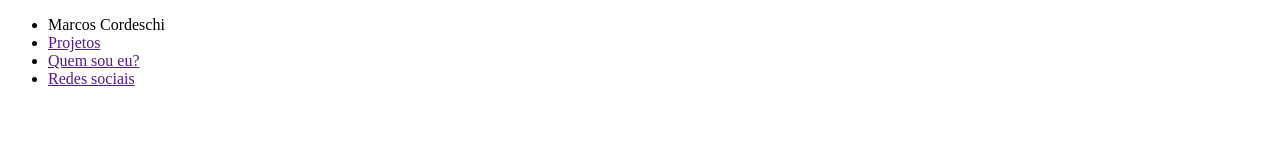
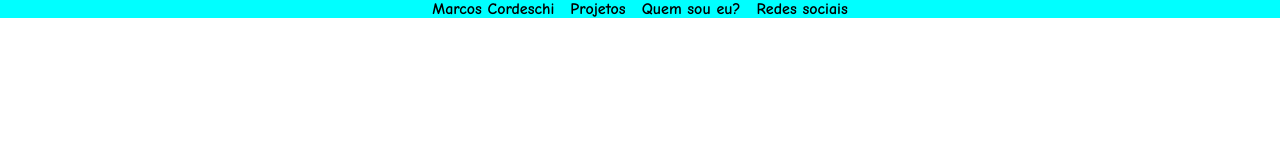
Before and after one commit to Theuu03/MarcosCordeschiPortfolio, a plain HTML site: page index.html in a window 1280 px wide. Drawn offline with Linux system fonts and the light colour scheme.

Commit message:
Centralizando o nav

```diff
--- a/index.html
+++ b/index.html
@@ -3,15 +3,16 @@
 <head>
     <meta charset="UTF-8">
     <meta name="viewport" content="width=device-width, initial-scale=1.0">
+    <link rel="stylesheet" href="style.css">
     <title>Marcos Cordeschi</title>
 </head>
 <body>
     <header>
         <nav>
             <ul>
-                <li><span>
+                <li><a href="index.html">
                     Marcos Cordeschi
-                </span></li>
+                </a></li>
                 <li><a href="">Projetos</a></li>
                 <li><a href="">Quem sou eu?</a></li>
                 <li><a href="">Redes sociais</a></li>
--- a/style.css
+++ b/style.css
@@ -5,6 +5,25 @@
     padding: 0;
 }
 
-nav{
+header{
+    min-width: 100vw;
+    display: flex;
+    justify-content: center;
+    background-color: aqua;
+}
 
+nav ul{
+    list-style: none;
+
+    display: flex;
+    flex-direction: row;
+    gap: 1rem;
 }
+
+nav *{
+    text-decoration: none;
+
+    color: black;
+    font-family: 'Comic Neue';
+    font-weight: bold;
+}
```
